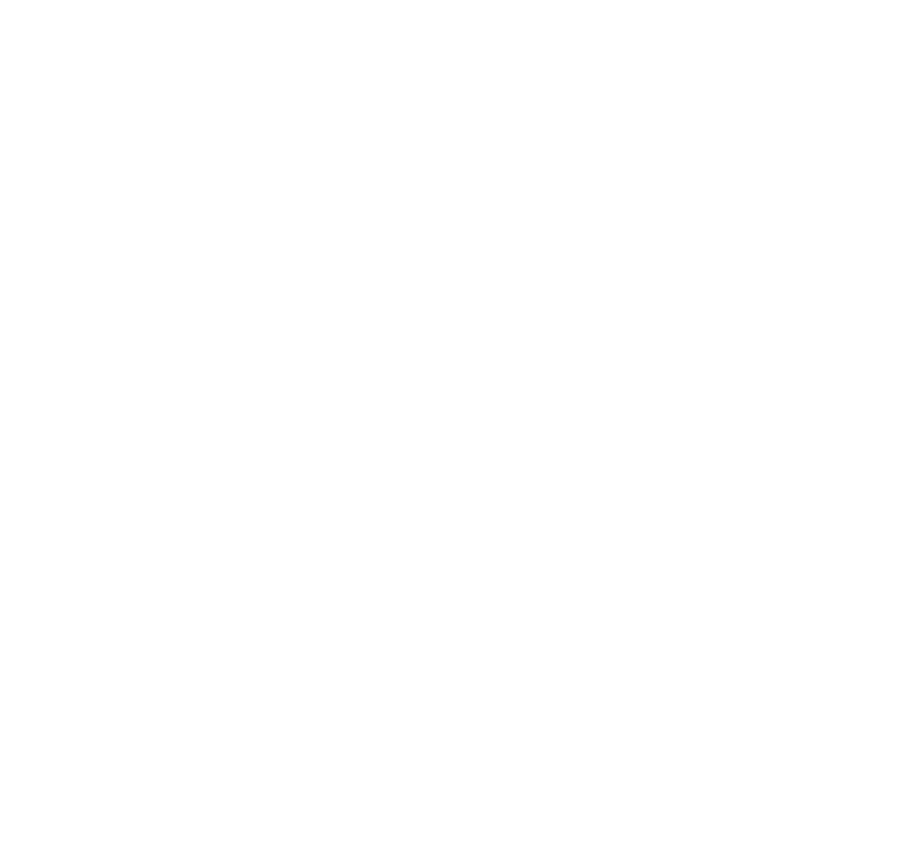
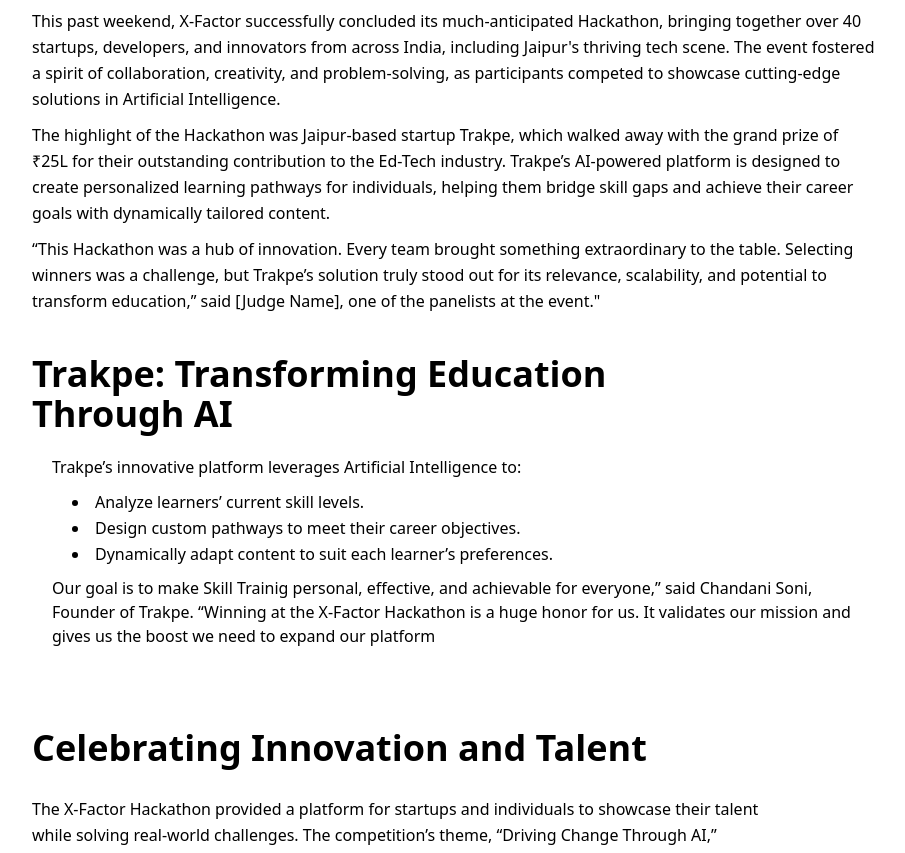
Before and after one commit to Pranali209/Xfactor, a React (Vite) app: page /article in a window 1280 px wide. Before the commit this address had no page. Shown: the part 240-1093 px from the top of the page, without its empty margins (80-985 px from the left). Before the commit the page ends 800 px from the top, so only its background shows below. Built offline with nearby package versions, Linux system fonts and the light colour scheme.

Commit message:
card animation

```diff
--- a/package.json
+++ b/package.json
@@ -10,7 +10,9 @@
     "preview": "vite preview"
   },
   "dependencies": {
+    "@gsap/react": "^2.1.2",
     "@tailwindcss/vite": "^4.0.1",
+    "gsap": "^3.12.7",
     "react": "^18.3.1",
     "react-cardstack": "^1.1.0",
     "react-dom": "^18.3.1",
--- a/src/Component/Button/index.jsx
+++ b/src/Component/Button/index.jsx
@@ -2,7 +2,7 @@
 import arrows from '../../assets/arrows.svg'
 function Button({className ,txt , onClick}) {
   return (
-    <button className= {`text-xs btnbg text-white px-2 w-36 py-3  ${className} cursor-pointer mr-5`}
+    <button className= {`text-xs btnbg text-white px-3 w-36 py-3  ${className} cursor-pointer mr-5`}
     onClick={onClick}>{txt}
     <img src= {arrows} className='ml-8 inline-block'/>
     </button>
--- a/src/Pages/About.jsx
+++ b/src/Pages/About.jsx
@@ -3,8 +3,9 @@
 import about1 from '../assets/about1.svg'
 import about2 from '../assets/about2.svg'
 import about3 from '../assets/about3.svg'
-
+import { useNavigate } from 'react-router-dom'
 const AboutUs = () => {
+  const navigate = useNavigate()
     const data= [
         {
             id:1,
@@ -26,6 +27,9 @@
 
         }
     ]
+    function handleForm(params) {
+      navigate('/form')
+  }
   return (
     <div className="container mx-auto p-8 py-10 flex  justify-between align-middle items-center flex-col">
       <h1 className="text-3xl text-center text-black  mb-4">About Us</h1>
@@ -47,7 +51,7 @@
       }
 
 
-    <Button txt="Join the Movement"/>
+    <Button className = "!w-44 !px-0.5" txt="Join the Movement" onClick={handleForm}/>
     </div>
   );
 };
--- a/src/Pages/Acceration.jsx
+++ b/src/Pages/Acceration.jsx
@@ -23,6 +23,9 @@
     }
     function handleForm(params) {
         navigate('/form')
+    }
+    function handleArtcile(params) {
+        navigate('/article')
     }
     const Accadata = [
         {
@@ -179,7 +182,7 @@
 
             <Heading className="text-center -ml-7 text-[19px] mt-10 text-black" as="p" text="The X-Factor Acceleration Program is built for startups like yours. Take the leap today" />
             <div className='my-14 flex  justify-center'>
-            <Button className="mr-5" txt= "Learn More"/>
+            <Button className="mr-5" txt= "Learn More" onClick={handleArtcile}/>
             <Button txt= "Apply Now" onClick={handleForm}/>
             <img src= {Ellipse2}  alt='ellipse2' className=' absolute  -bottom-36 -right-[19rem]  w-96 rotateCircleClk' />
             </div>
--- /dev/null
+++ b/src/Pages/Article.jsx
@@ -0,0 +1,95 @@
+import React from 'react'
+import Heading from '../Component/Heading'
+
+function Article() {
+   const articleData = [
+    {
+        id:1,
+        title: 'Celebrating Innovation and Talent',
+        content: 'The X-Factor Hackathon provided a platform for startups and individuals to showcase their talent while solving real-world challenges. The competition’s theme, “Driving Change Through AI,” inspired participants to bring innovative and impactful solutions to the table.',
+    },{
+        id:2,
+        title: 'What’s Next for Trakpe?',
+        content: 'With the ₹25L prize money, Trakpe plans to enhance its AI technology, expand its platform to reach more users, and partner with educational institutions and enterprises to make personalized learning accessible across India and beyond.'
+    },{
+        id:3,
+        title: 'A Step Forward for Jaipur’s Tech Scene',
+        content: 'Jaipur is rapidly emerging as a hub for tech innovation, and Trakpe’s victory at X-Factor Hackathon highlights the city’s growing influence in the AI and Ed-Tech industries. “The talent we’ve seen from Jaipur is incredible. Startups like Trakpe prove that innovation can thrive anywhere when given the right platform,” said Aditya ( X-factor Host ).'
+    },{
+        id:4,
+        title: 'Looking Ahead',
+        content: 'Building on the success of this Hackathon, X-Factor is already preparing for its next big event, focusing on AI and Green Tech innovations, scheduled for later this year. Stay tuned for more details. For further updates about X-Factor events and initiatives, visit x-factor.xyz or contact us at [info@xfactor.com].'
+
+    },{
+        id:5,
+        title: 'About X-Factor',
+        content: ' X-Factor is a leading platform for accelerating innovation and empowering startups. Through its Hackathons, Acceleration Programs, and global network, X-Factor connects bold thinkers with opportunities to scale their ideas and make a real impact.'
+    }
+
+    ]
+    return (
+        <div className='py-16 px-28 '>
+            <section className=''>
+                <Heading className="text-left font-semibold w-[52%] text-5xl text-black" as="h1"
+                    text="Trakpe Wins ₹25L as Best AI Startup at X-Factor Hackathon" />
+
+                <Heading className=" text-base mt-10 w-[80%] text-black leading-relaxed" as="p"
+                    text="This past weekend, X-Factor successfully concluded its much-anticipated Hackathon,
+             bringing together over 40 startups, developers, and innovators from across India,
+             including Jaipur's thriving tech scene. The event fostered a spirit of collaboration, creativity,
+              and problem-solving, as participants competed to showcase cutting-edge solutions in
+              Artificial Intelligence.
+            "/>
+
+                <Heading className=" text-base mt-2.5 w-[80%] text-black leading-relaxed" as="p"
+                    text=" The highlight of the Hackathon was Jaipur-based startup Trakpe, which walked away with
+            the grand prize of ₹25L for their outstanding contribution to the Ed-Tech industry.
+            Trakpe’s AI-powered platform is designed to create personalized learning pathways for
+            individuals, helping them bridge skill gaps and achieve their career goals
+            with dynamically tailored content.
+            "/>
+
+                <Heading className=" text-base mt-2.5 w-[80%] text-black leading-relaxed" as="p"
+                    text=' “This Hackathon was a hub of innovation. Every team brought something extraordinary to the table. Selecting winners was a challenge, but Trakpe’s solution truly stood out for its relevance, scalability, and potential to transform education,” said [Judge Name], one of the panelists at the event."' />
+
+
+            </section>
+
+            <section className=''>
+
+                <Heading className="text-left font-semibold w-[60%] mt-10 text-4xl text-black" as="h1"
+                    text="Trakpe: Transforming Education Through AI" />
+                <ul className=' list-disc list-inside ml-10'>
+                    <Heading className=" -ml-5 text-base mt-5 w-[80%] text-black leading-relaxed" as="p"
+                        text="Trakpe’s innovative platform leverages Artificial Intelligence to:" />
+                    <li className='mt-2.5'>Analyze learners’ current skill levels.</li>
+                    <li className='mt-0.5'>Design custom pathways to meet their career objectives.</li>
+                    <li className='mt-0.5'>Dynamically adapt content to suit each learner’s preferences.</li>
+
+                    <Heading className="text-black text-base mt-2.5 w-[80%] -ml-5" as="p"
+                        text="Our goal is to make Skill Trainig personal, effective, and achievable for everyone,” said Chandani Soni, Founder of Trakpe. “Winning at the X-Factor Hackathon is a huge honor for us.
+                     It validates our mission and gives us the boost we need to expand our platform" />
+                </ul>
+
+            </section>
+            {
+                articleData.map((data)=>{
+                    return(
+                        <section className='my-20'>
+                        <Heading className="text-left font-semibold w-[60%] mt-10 text-4xl text-black" as="h1"
+                            text={data.title} />
+                        <Heading className=" text-base mt-7 w-[70%] text-black leading-relaxed" as="p"
+                            text={data.content}/>
+
+
+                    </section>
+                    )
+                })
+            }
+
+
+        </div>
+    )
+}
+
+export default Article
--- a/src/Pages/Hackthon.jsx
+++ b/src/Pages/Hackthon.jsx
@@ -96,6 +96,9 @@
     function handleIsClicked(id) {
         setPreviousId(isclicked)
         setIsClicked(id)
+    }
+    function handleArtcile(params) {
+        navigate('/article')
     }
     return (
         <div className='py-16 '>
@@ -239,7 +242,7 @@
             <div className='flex flex-col justify-between items-center'>
             <Heading className="text-center font-medium  text-4xl text-black " as="h1" text="Meets our winners" />
             <Heading className="text-center text-lg mt-7 text-black  mx-auto mb-16" as="p" text="The Ones Who Made It Big" />
-
+                <Cards/>
             </div>
             <div className='my-20 flex flex-col justify-center items-center'>
                 <Heading className="text-center font-medium  text-4xl text-black " as="h1" text="Let’s Build Something Epic Together" />
```
Also changed, not shown: src/App.css (+65 -0 lines), src/Component/Cards/index.jsx (+27 -2 lines), src/main.jsx (+7 -1 lines), 1 other file (tests, documents, lock files or other folders).
